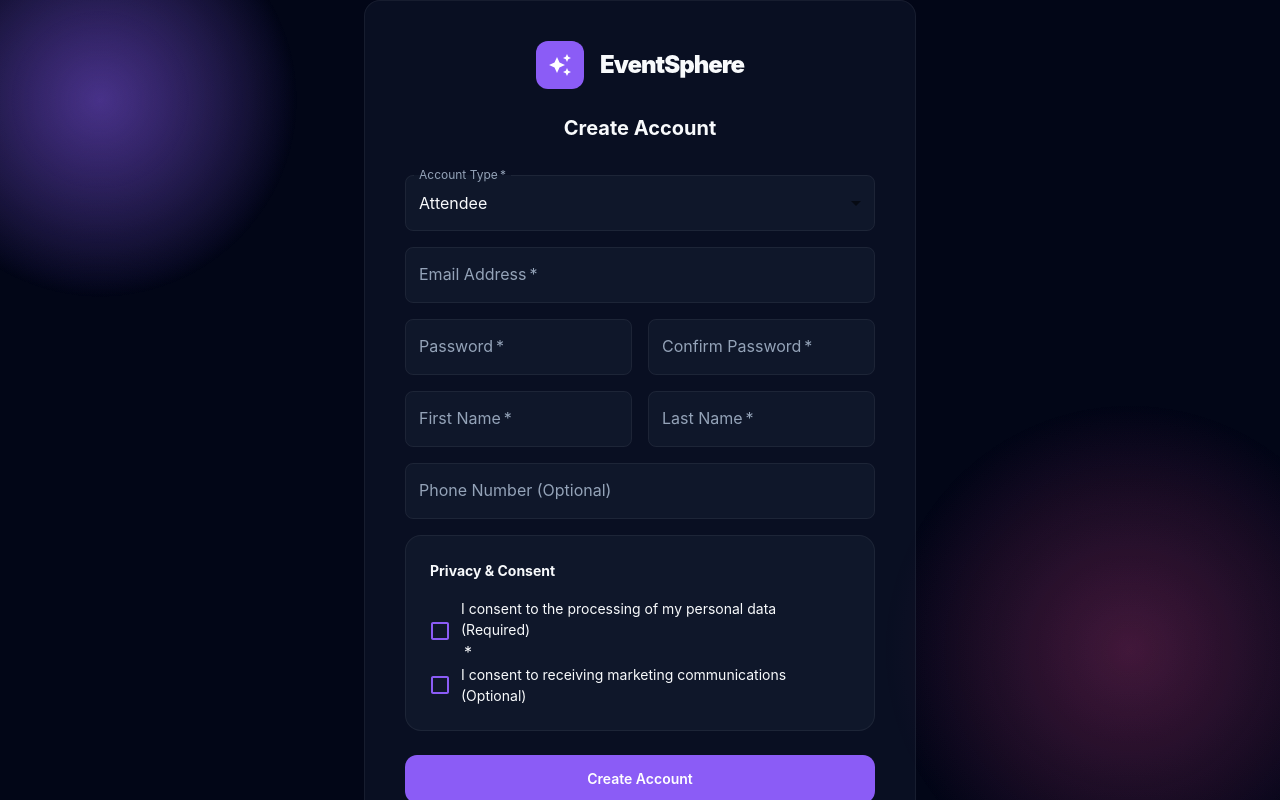
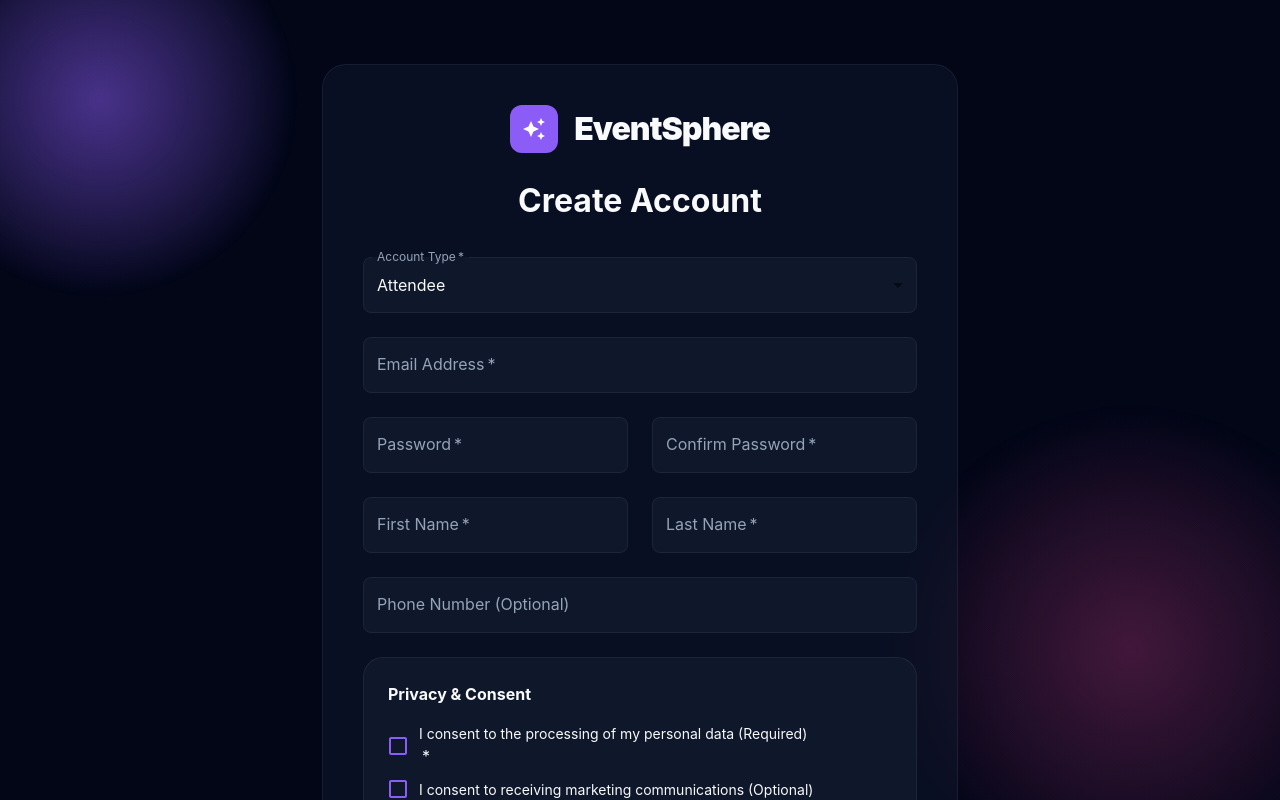
Before and after one commit to Hamza123545/Event_Sphere_Managment, a React (Vite) app in the folder frontend/event_sphere_frontend/: page /register in a window 1280 px wide. Shown: the top 800 px of the page. Built offline with nearby package versions, Linux system fonts and the light colour scheme; no server answers.

Commit message:
Enhacment in SignUp page

```diff
--- a/frontend/event_sphere_frontend/src/pages/auth/RegisterPage.tsx
+++ b/frontend/event_sphere_frontend/src/pages/auth/RegisterPage.tsx
@@ -223,36 +223,52 @@ export default function RegisterPage() {
           justifyContent: 'center',
           position: 'relative',
           zIndex: 1,
+          py: { xs: 4, sm: 6, md: 8 },
         }}
       >
-        <Box sx={{ width: '100%', maxWidth: 600, px: 3 }}>
+        <Box sx={{ width: '100%', maxWidth: { xs: '100%', sm: 600, md: 700 }, px: { xs: 2, sm: 3, md: 4 } }}>
           <MotionBox
             initial={{ opacity: 0, y: 20 }}
             animate={{ opacity: 1, y: 0 }}
             transition={{ duration: 0.5 }}
           >
-            <GlassCard sx={{ p: 5 }}>
-              <Box sx={{ display: 'flex', alignItems: 'center', justifyContent: 'center', mb: 3 }}>
+            <GlassCard sx={{ p: { xs: 3, sm: 4, md: 5 }, borderRadius: { xs: 2, sm: 3 } }}>
+              <Box sx={{ display: 'flex', alignItems: 'center', justifyContent: 'center', mb: { xs: 2, sm: 3 } }}>
                 <Box
                   sx={{
-                    width: 48,
-                    height: 48,
+                    width: { xs: 40, sm: 48 },
+                    height: { xs: 40, sm: 48 },
                     bgcolor: activeTheme.accent,
-                    borderRadius: '12px',
+                    borderRadius: { xs: '10px', sm: '12px' },
                     display: 'flex',
                     alignItems: 'center',
                     justifyContent: 'center',
-                    mr: 2,
+                    mr: { xs: 1.5, sm: 2 },
                   }}
                 >
-                  <AutoAwesome sx={{ color: '#fff', fontSize: '1.5rem' }} />
+                  <AutoAwesome sx={{ color: '#fff', fontSize: { xs: '1.25rem', sm: '1.5rem' } }} />
                 </Box>
-                <Typography variant="h4" sx={{ fontWeight: 900, letterSpacing: '-1px' }}>
+                <Typography
+                  variant="h4"
+                  sx={{
+                    fontWeight: 900,
+                    letterSpacing: '-1px',
+                    fontSize: { xs: '1.5rem', sm: '2rem' }
+                  }}
+                >
                   EventSphere
                 </Typography>
               </Box>
 
-              <Typography variant="h5" sx={{ fontWeight: 700, mb: 4, textAlign: 'center' }}>
+              <Typography
+                variant="h5"
+                sx={{
+                  fontWeight: 700,
+                  mb: { xs: 3, sm: 4 },
+                  textAlign: 'center',
+                  fontSize: { xs: '1.5rem', sm: '1.75rem', md: '2rem' }
+                }}
+              >
                 Create Account
               </Typography>
 
@@ -273,11 +289,19 @@ export default function RegisterPage() {
               )}
 
           <Box component="form" onSubmit={handleSubmit} sx={{ mt: 1, width: '100%' }}>
-            <Grid container spacing={2}>
+            <Grid container spacing={{ xs: 2, sm: 2.5, md: 3 }}>
               {/* Role Selection */}
               <Grid item xs={12}>
                 <FormControl fullWidth required>
-                  <InputLabel id="role-label" sx={{ color: activeTheme.textSecondary }}>Account Type</InputLabel>
+                  <InputLabel
+                    id="role-label"
+                    sx={{
+                      color: activeTheme.textSecondary,
+                      fontSize: { xs: '0.875rem', sm: '1rem' }
+                    }}
+                  >
+                    Account Type
+                  </InputLabel>
                   <Select
                     labelId="role-label"
                     id="role"
@@ -292,11 +316,17 @@ export default function RegisterPage() {
                     sx={{
                       bgcolor: activeTheme.surface,
                       color: activeTheme.textPrimary,
+                      fontSize: { xs: '0.875rem', sm: '1rem' },
                       '& .MuiOutlinedInput-notchedOutline': {
                         borderColor: activeTheme.border,
+                        borderWidth: '1.5px',
                       },
                       '&:hover .MuiOutlinedInput-notchedOutline': {
                         borderColor: activeTheme.accent,
+                      },
+                      '&.Mui-focused .MuiOutlinedInput-notchedOutline': {
+                        borderColor: activeTheme.accent,
+                        borderWidth: '2px',
                       },
                     }}
                   >
@@ -325,15 +355,25 @@ export default function RegisterPage() {
                     '& .MuiOutlinedInput-root': {
                       bgcolor: activeTheme.surface,
                       color: activeTheme.textPrimary,
+                      fontSize: { xs: '0.875rem', sm: '1rem' },
                       '& fieldset': {
                         borderColor: activeTheme.border,
+                        borderWidth: '1.5px',
                       },
                       '&:hover fieldset': {
                         borderColor: activeTheme.accent,
                       },
+                      '&.Mui-focused fieldset': {
+                        borderColor: activeTheme.accent,
+                        borderWidth: '2px',
+                      },
                     },
                     '& .MuiInputLabel-root': {
                       color: activeTheme.textSecondary,
+                      fontSize: { xs: '0.875rem', sm: '1rem' },
+                    },
+                    '& .MuiFormHelperText-root': {
+                      fontSize: { xs: '0.75rem', sm: '0.875rem' },
                     },
                   }}
                 />
@@ -358,15 +398,25 @@ export default function RegisterPage() {
                     '& .MuiOutlinedInput-root': {
                       bgcolor: activeTheme.surface,
                       color: activeTheme.textPrimary,
+                      fontSize: { xs: '0.875rem', sm: '1rem' },
                       '& fieldset': {
                         borderColor: activeTheme.border,
+                        borderWidth: '1.5px',
                       },
                       '&:hover fieldset': {
                         borderColor: activeTheme.accent,
                       },
+                      '&.Mui-focused fieldset': {
+                        borderColor: activeTheme.accent,
+                        borderWidth: '2px',
+                      },
                     },
                     '& .MuiInputLabel-root': {
                       color: activeTheme.textSecondary,
+                      fontSize: { xs: '0.875rem', sm: '1rem' },
+                    },
+                    '& .MuiFormHelperText-root': {
+                      fontSize: { xs: '0.75rem', sm: '0.875rem' },
                     },
                   }}
                 />
@@ -390,15 +440,25 @@ export default function RegisterPage() {
                     '& .MuiOutlinedInput-root': {
                       bgcolor: activeTheme.surface,
                       color: activeTheme.textPrimary,
+                      fontSize: { xs: '0.875rem', sm: '1rem' },
                       '& fieldset': {
                         borderColor: activeTheme.border,
+                        borderWidth: '1.5px',
                       },
                       '&:hover fieldset': {
                         borderColor: activeTheme.accent,
                       },
+                      '&.Mui-focused fieldset': {
+                        borderColor: activeTheme.accent,
+                        borderWidth: '2px',
+                      },
                     },
                     '& .MuiInputLabel-root': {
                       color: activeTheme.textSecondary,
+                      fontSize: { xs: '0.875rem', sm: '1rem' },
+                    },
+                    '& .MuiFormHelperText-root': {
+                      fontSize: { xs: '0.75rem', sm: '0.875rem' },
                     },
                   }}
                 />
@@ -422,15 +482,25 @@ export default function RegisterPage() {
                     '& .MuiOutlinedInput-root': {
                       bgcolor: activeTheme.surface,
                       color: activeTheme.textPrimary,
+                      fontSize: { xs: '0.875rem', sm: '1rem' },
                       '& fieldset': {
                         borderColor: activeTheme.border,
+                        borderWidth: '1.5px',
                       },
                       '&:hover fieldset': {
                         borderColor: activeTheme.accent,
                       },
+                      '&.Mui-focused fieldset': {
+                        borderColor: activeTheme.accent,
+                        borderWidth: '2px',
+                      },
                     },
                     '& .MuiInputLabel-root': {
                       color: activeTheme.textSecondary,
+                      fontSize: { xs: '0.875rem', sm: '1rem' },
+                    },
+                    '& .MuiFormHelperText-root': {
+                      fontSize: { xs: '0.75rem', sm: '0.875rem' },
                     },
                   }}
                 />
@@ -454,15 +524,25 @@ export default function RegisterPage() {
                     '& .MuiOutlinedInput-root': {
                       bgcolor: activeTheme.surface,
                       color: activeTheme.textPrimary,
+                      fontSize: { xs: '0.875rem', sm: '1rem' },
                       '& fieldset': {
                         borderColor: activeTheme.border,
+                        borderWidth: '1.5px',
                       },
                       '&:hover fieldset': {
                         borderColor: activeTheme.accent,
                       },
+                      '&.Mui-focused fieldset': {
+                        borderColor: activeTheme.accent,
+                        borderWidth: '2px',
+                      },
                     },
                     '& .MuiInputLabel-root': {
                       color: activeTheme.textSecondary,
+                      fontSize: { xs: '0.875rem', sm: '1rem' },
+                    },
+                    '& .MuiFormHelperText-root': {
+                      fontSize: { xs: '0.75rem', sm: '0.875rem' },
                     },
                   }}
                 />
@@ -485,15 +565,25 @@ export default function RegisterPage() {
                     '& .MuiOutlinedInput-root': {
                       bgcolor: activeTheme.surface,
                       color: activeTheme.textPrimary,
+                      fontSize: { xs: '0.875rem', sm: '1rem' },
                       '& fieldset': {
                         borderColor: activeTheme.border,
+                        borderWidth: '1.5px',
                       },
                       '&:hover fieldset': {
                         borderColor: activeTheme.accent,
                       },
+                      '&.Mui-focused fieldset': {
+                        borderColor: activeTheme.accent,
+                        borderWidth: '2px',
+                      },
                     },
                     '& .MuiInputLabel-root': {
                       color: activeTheme.textSecondary,
+                      fontSize: { xs: '0.875rem', sm: '1rem' },
+                    },
+                    '& .MuiFormHelperText-root': {
+                      fontSize: { xs: '0.75rem', sm: '0.875rem' },
                     },
                   }}
                 />
@@ -501,8 +591,27 @@ export default function RegisterPage() {
 
               {/* GDPR Consent */}
               <Grid item xs={12}>
-                <Box sx={{ border: `1px solid ${activeTheme.border}`, borderRadius: 2, p: 3, bgcolor: activeTheme.surface }}>
-                  <Typography variant="subtitle2" sx={{ fontWeight: 700, mb: 2, color: activeTheme.textPrimary }}>
+                <Box
+                  sx={{
+                    border: `1.5px solid ${activeTheme.border}`,
+                    borderRadius: { xs: 2, sm: 2.5 },
+                    p: { xs: 2, sm: 3 },
+                    bgcolor: activeTheme.surface,
+                    transition: 'all 0.3s ease',
+                    '&:hover': {
+                      borderColor: activeTheme.accent + '40',
+                    }
+                  }}
+                >
+                  <Typography
+                    variant="subtitle2"
+                    sx={{
+                      fontWeight: 700,
+                      mb: { xs: 1.5, sm: 2 },
+                      color: activeTheme.textPrimary,
+                      fontSize: { xs: '0.875rem', sm: '1rem' }
+                    }}
+                  >
                     Privacy & Consent
                   </Typography>
                   <FormControlLabel
@@ -521,13 +630,28 @@ export default function RegisterPage() {
                       />
                     }
                     label={
-                      <Typography variant="body2" sx={{ color: activeTheme.textPrimary }}>
+                      <Typography
+                        variant="body2"
+                        sx={{
+                          color: activeTheme.textPrimary,
+                          fontSize: { xs: '0.8125rem', sm: '0.875rem' }
+                        }}
+                      >
                         I consent to the processing of my personal data (Required)
                       </Typography>
                     }
                   />
                   {errors.dataProcessingConsent && (
-                    <Typography variant="caption" sx={{ color: activeTheme.error, ml: 4, display: 'block', mt: 0.5 }}>
+                    <Typography
+                      variant="caption"
+                      sx={{
+                        color: activeTheme.error,
+                        ml: { xs: 4.5, sm: 5 },
+                        display: 'block',
+                        mt: 0.5,
+                        fontSize: { xs: '0.7rem', sm: '0.75rem' }
+                      }}
+                    >
                       {errors.dataProcessingConsent}
                     </Typography>
                   )}
@@ -546,7 +670,13 @@ export default function RegisterPage() {
                       />
                     }
                     label={
-                      <Typography variant="body2" sx={{ color: activeTheme.textPrimary }}>
+                      <Typography
+                        variant="body2"
+                        sx={{
+                          color: activeTheme.textPrimary,
+                          fontSize: { xs: '0.8125rem', sm: '0.875rem' }
+                        }}
+                      >
                         I consent to receiving marketing communications (Optional)
                       </Typography>
                     }
@@ -559,12 +689,18 @@ export default function RegisterPage() {
               type="submit"
               primary
               fullWidth
-              sx={{ mt: 3, mb: 2, py: 1.5 }}
+              sx={{
+                mt: { xs: 2.5, sm: 3 },
+                mb: { xs: 1.5, sm: 2 },
+                py: { xs: 1.25, sm: 1.5 },
+                fontSize: { xs: '0.875rem', sm: '1rem' },
+                fontWeight: 600,
+              }}
               disabled={isLoading}
             >
               {isLoading ? <CircularProgress size={24} sx={{ color: '#fff' }} /> : 'Create Account'}
             </ActionButton>
-            <Box sx={{ textAlign: 'center', mt: 2 }}>
+            <Box sx={{ textAlign: 'center', mt: { xs: 1.5, sm: 2 } }}>
               <Link
                 component="button"
                 type="button"
@@ -574,6 +710,7 @@ export default function RegisterPage() {
                   cursor: 'pointer',
                   color: activeTheme.accent,
                   textDecoration: 'none',
+                  fontSize: { xs: '0.8125rem', sm: '0.875rem' },
                   '&:hover': {
                     textDecoration: 'underline',
                   },
```
